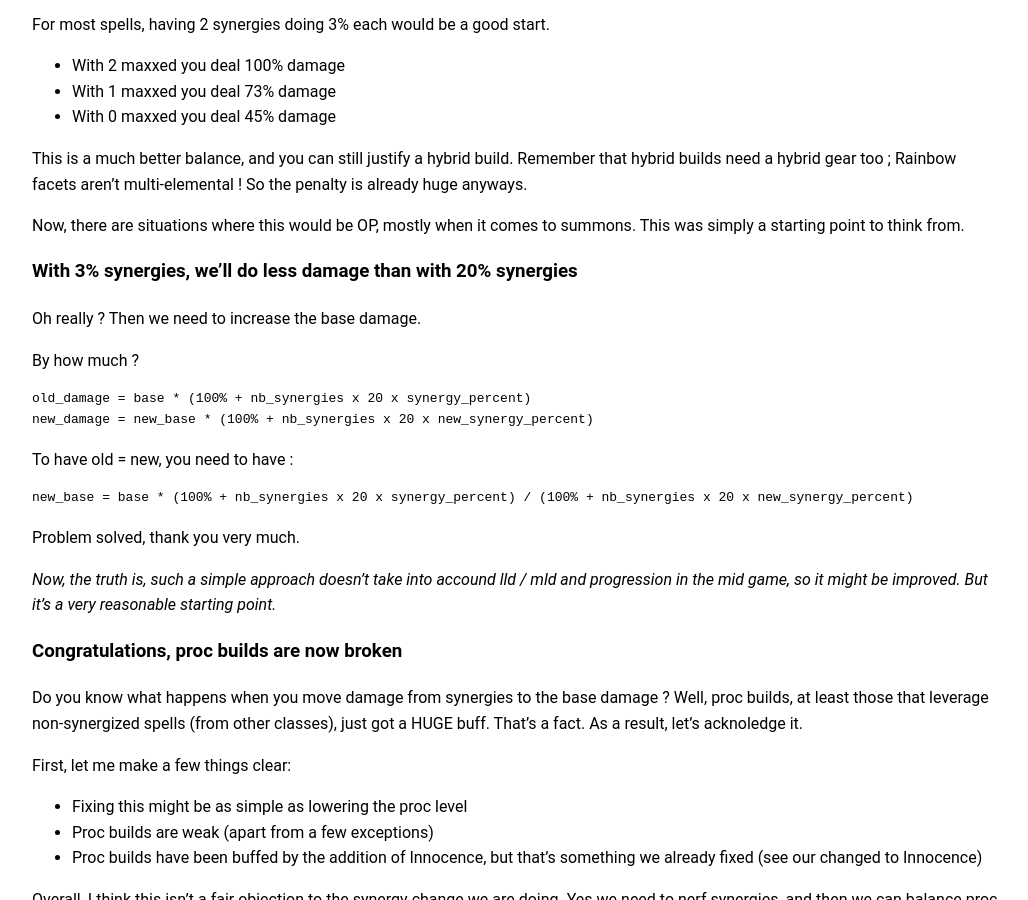
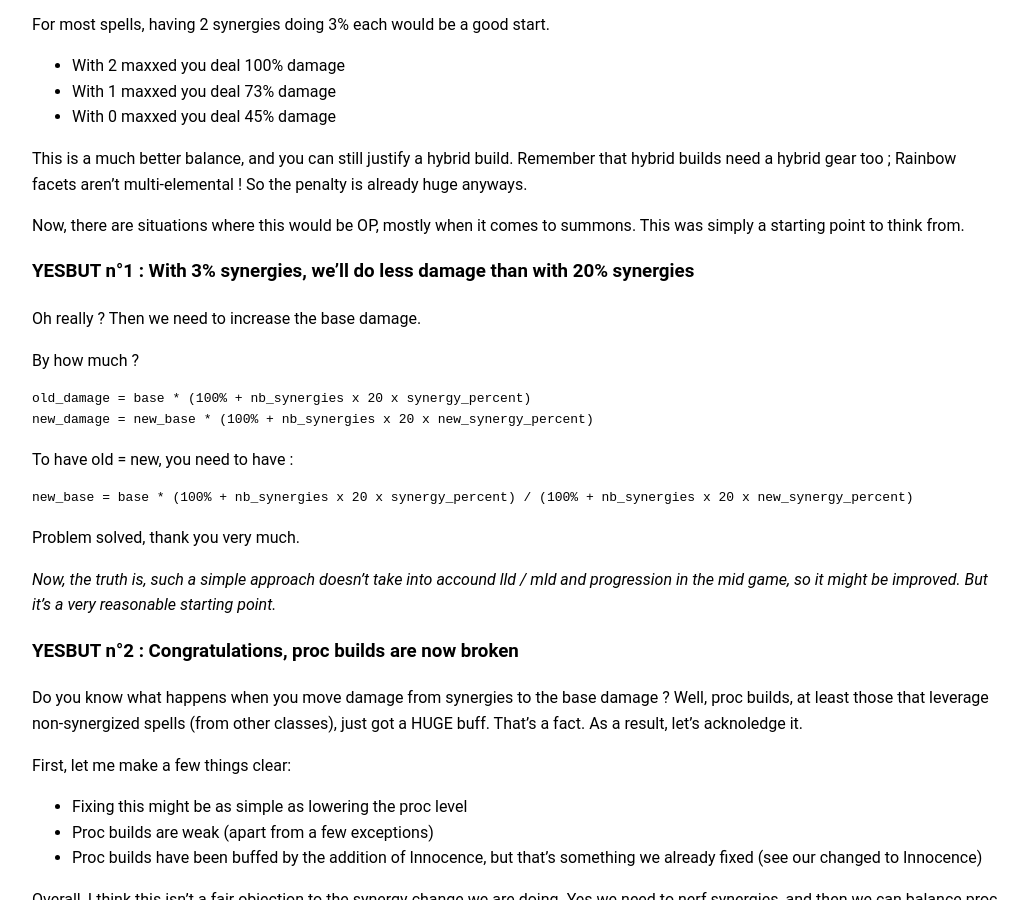
Before and after one commit to zagd3m/patchnotes, a Jekyll site: the page built from docs/full-notes.md, in a window 1280 px wide and 900 px high, scrolled down 19353 px. Shown: the whole window, without its empty margins (124-1152 px from the left). Built offline with Jekyll 4.4.1, drawn with Linux system fonts in a browser that asks for light colours.

Commit message:
Update systems_synergies.md clarified yesbut

```diff
--- a/docs/_includes/patch-sections/systems_synergies.md
+++ b/docs/_includes/patch-sections/systems_synergies.md
@@ -42,7 +42,7 @@ Remember that hybrid builds need a hybrid gear too ; Rainbow facets aren't multi
 
 Now, there are situations where this would be OP, mostly when it comes to summons. This was simply a starting point to think from.
 
-### With 3% synergies, we'll do less damage than with 20% synergies
+### YESBUT n°1 : With 3% synergies, we'll do less damage than with 20% synergies
 
 Oh really ? Then we need to increase the base damage.
 
@@ -63,7 +63,7 @@ Problem solved, thank you very much.
 
 *Now, the truth is, such a simple approach doesn't take into accound lld / mld and progression in the mid game, so it might be improved. But it's a very reasonable starting point.*
 
-### Congratulations, proc builds are now broken
+### YESBUT n°2 : Congratulations, proc builds are now broken
 
 Do you know what happens when you move damage from synergies to the base damage ? Well, proc builds, at least those that leverage non-synergized spells (from other classes), just got a HUGE buff. That's a fact. As a result, let's acknoledge it.
 
```
